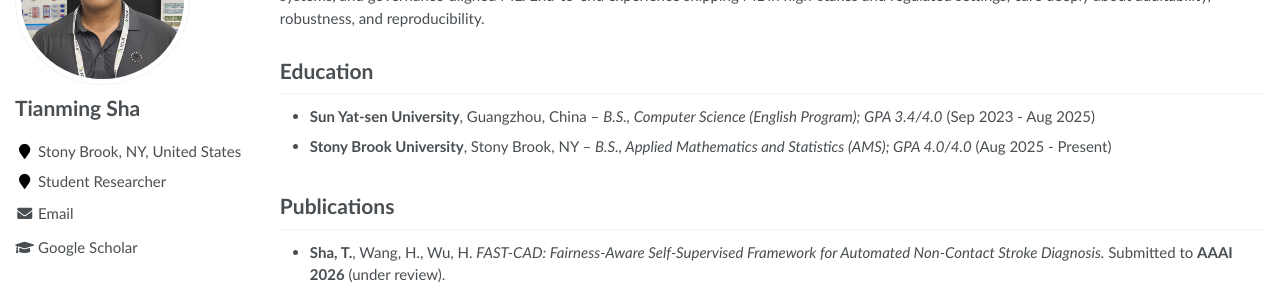
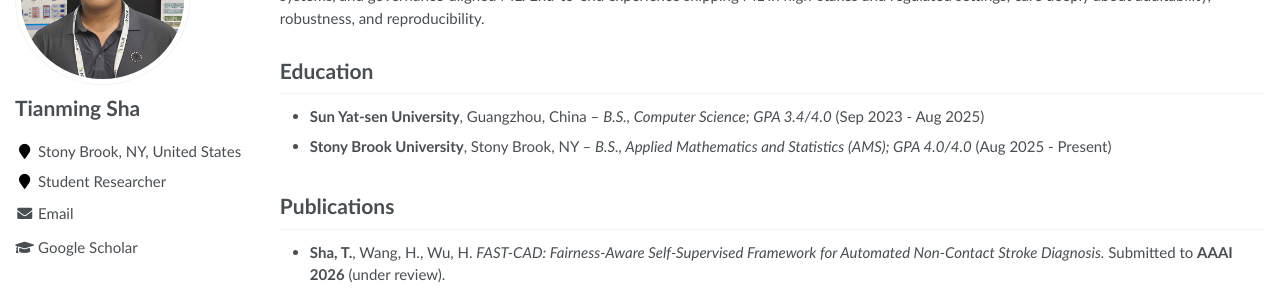
Before and after one commit to shatianming5/shatianming5.github.io, a Jekyll site: the page built from _pages/about.md, in a window 1280 px wide and 1122 px high. Shown: the part 175-471 px from the top of the window. Built offline with Jekyll 4.4.1, drawn with Linux system fonts in a browser that asks for light colours; our own code applies the rules of GitHub Pages for plain Markdown files.

Commit message:
Remove English program note from degree

```diff
--- a/_pages/about.md
+++ b/_pages/about.md
@@ -16,7 +16,7 @@
 <span class='anchor' id='education'></span>
 
 # Education
-- **Sun Yat-sen University**, Guangzhou, China -- *B.S., Computer Science (English Program); GPA 3.4/4.0* (Sep 2023 - Aug 2025)
+- **Sun Yat-sen University**, Guangzhou, China -- *B.S., Computer Science; GPA 3.4/4.0* (Sep 2023 - Aug 2025)
 - **Stony Brook University**, Stony Brook, NY -- *B.S., Applied Mathematics and Statistics (AMS); GPA 4.0/4.0* (Aug 2025 - Present)
 
 <span class='anchor' id='publications'></span>
```
